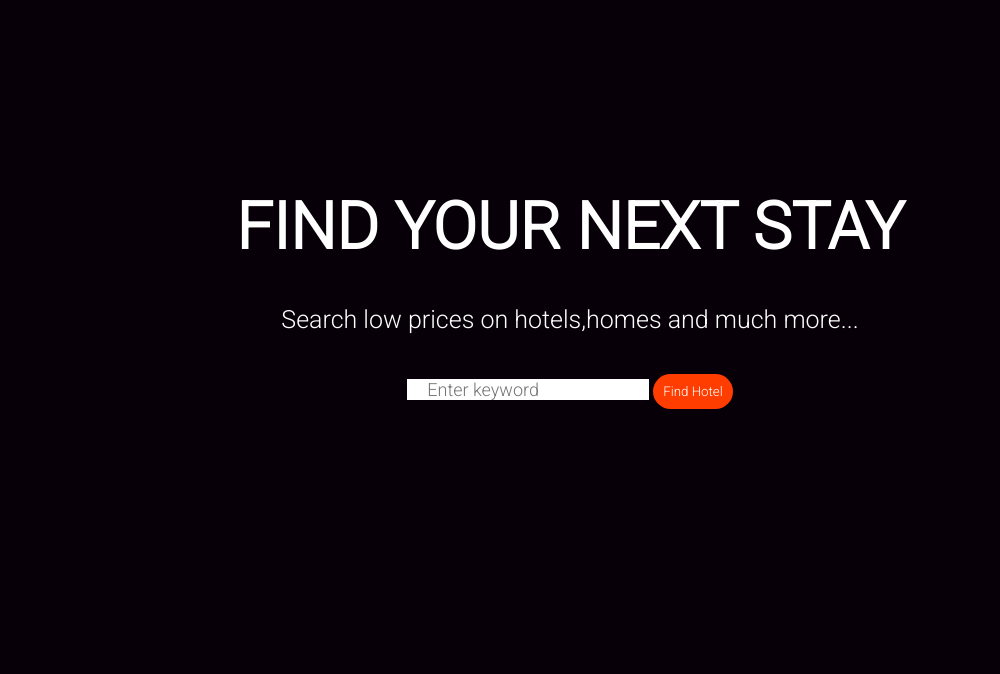
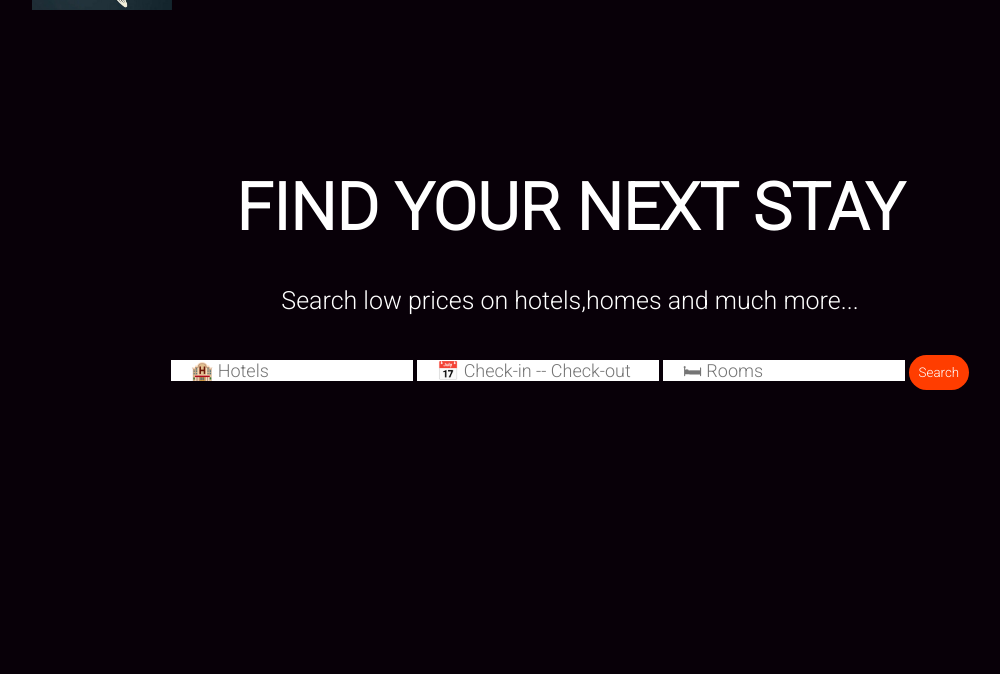
Before and after one commit to citrisyssolutions/example, a Flask app: page / in a window 1280 px wide. Shown: the part 145-819 px from the top of the page, without its empty margins (70-1070 px from the left). After the commit the page ends 535 px from the top, so only its background shows below. Run offline with Flask 2, Linux system fonts and the light colour scheme.

Commit message:
latest changes

```diff
--- a/templates/index.html
+++ b/templates/index.html
@@ -4,17 +4,11 @@
     <meta charset="UTF-8">
     <meta http-equiv="X-UA-Compatible" content="IE=edge">
     <meta name="viewport" content="width=device-width, initial-scale=1.0">
+     <link rel="stylesheet" href="style.css" text="text/css">
+     <title>Hotel Stay</title>
+     <link href="https://fonts.googleapis.com/css2?family=Roboto:wght@300&display=swap" rel="stylesheet">
 
-    <!---->Link to an external style sheet
-     <link rel="stylesheet" href="style.css" text="text/css">
 
-     <!---->Title for my html document
-    <title>Hotel booking</title>
-
-     <!---->Google font family for style sheet
-    <link href="https://fonts.googleapis.com/css2?family=Roboto:wght@300&display=swap" rel="stylesheet">
-
-<!---->
 
 </head>
 <body>
@@ -35,8 +29,11 @@
 
             <h2>Search low prices on hotels,homes and much more...</h2>
             <form >
-                <input type="text" placeholder="Enter keyword">
-                <button type="submit">Find Hotel</button>
+                <input type="text" placeholder="&#127976; Hotels">
+                <input type="text" placeholder="&#128197; Check-in -- Check-out">
+                <input type="text" placeholder="&#128719; Rooms">
+
+                <button type="submit">Search</button>
 
             </form>
         </div>
```
Also changed, not shown: templates/Images/background.jpg (added), templates/Images/logo.jpg (added).
